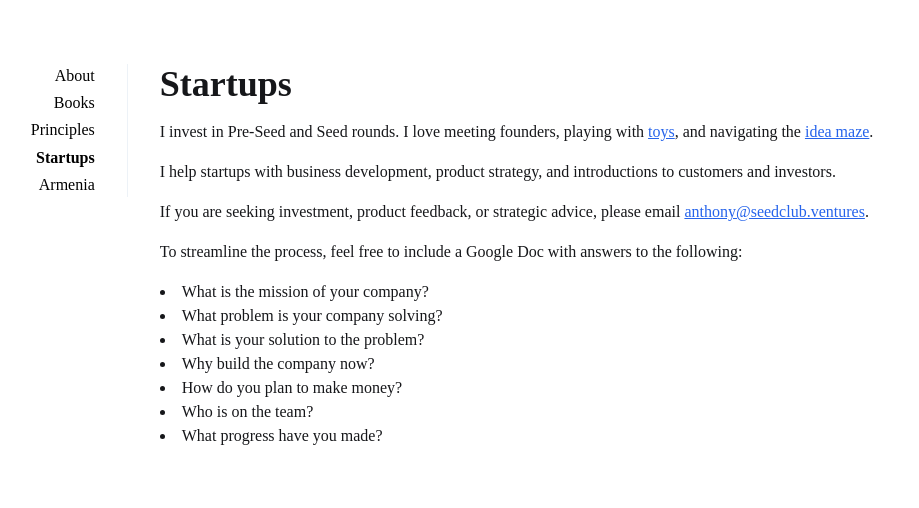
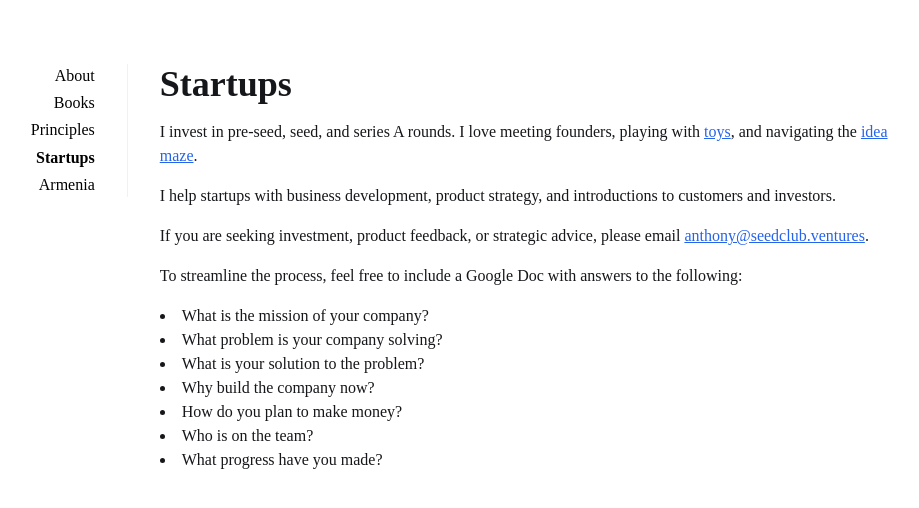
Before and after one commit to aavedissian/avedissian, a Next.js app: page /startups in a window 1280 px wide. Shown: the top 508 px of the page, without its empty margins (193-1112 px from the left). Built offline with nearby package versions, Linux system fonts and the light colour scheme.

Commit message:
startups

```diff
--- a/pages/startups.js
+++ b/pages/startups.js
@@ -5,7 +5,7 @@ export default function Startups() {
     <Layout>
         <div className='flex flex-col gap-4'>
           <h2 className='font-bold text-4xl'>Startups</h2>
-          <p>I invest in Pre-Seed and Seed rounds. I love meeting founders, playing with <a className='text-blue-600' target="_blank" href="https://cdixon.org/2010/01/03/the-next-big-thing-will-start-out-looking-like-a-toy">toys</a>, and navigating the <a className='text-blue-600' target="_blank" href="https://cdixon.org/2013/08/04/the-idea-maze">idea maze</a>.</p>
+          <p>I invest in pre-seed, seed, and series A rounds. I love meeting founders, playing with <a className='text-blue-600' target="_blank" href="https://cdixon.org/2010/01/03/the-next-big-thing-will-start-out-looking-like-a-toy">toys</a>, and navigating the <a className='text-blue-600' target="_blank" href="https://cdixon.org/2013/08/04/the-idea-maze">idea maze</a>.</p>
           <p>I help startups with business development, product strategy, and introductions to customers and investors.</p>
           <p>If you are seeking investment, product feedback, or strategic advice, please email <a className='text-blue-600' href="mailto:anthony@seedclub.ventures">anthony@seedclub.ventures</a>.</p>
           <p>To streamline the process, feel free to include a Google Doc with answers to the following:</p>
```
